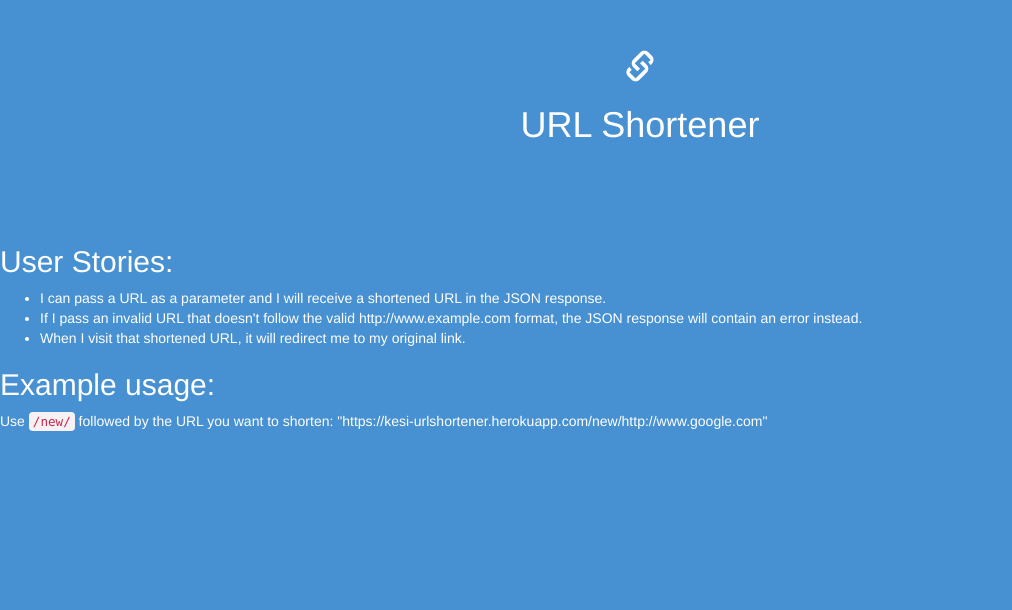
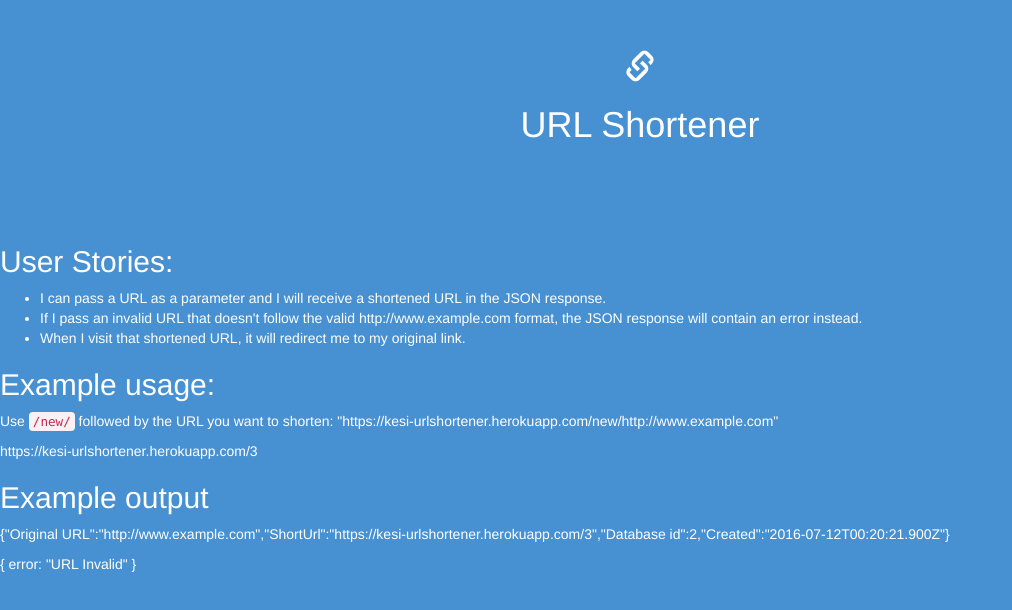
Before and after one commit to kesi2k/URL_shortener, a website: page views/index.html in a window 1280 px wide. Shown: the whole page, without its empty margins (0-1012 px from the left). Drawn offline with nearby package versions, Linux system fonts and the light colour scheme.

Commit message:
Updated user interface pages

```diff
--- a/views/index.html
+++ b/views/index.html
@@ -25,7 +25,12 @@
                             </ul>
 
                             <h2>Example usage:</h2>
-                            <p>Use <code>/new/</code> followed by the URL you want to shorten: "https://kesi-urlshortener.herokuapp.com/new/http://www.google.com"</p>
+                            <p>Use <code>/new/</code> followed by the URL you want to shorten: "https://kesi-urlshortener.herokuapp.com/new/http://www.example.com"</p>
+                            <p>https://kesi-urlshortener.herokuapp.com/3</p>
+                            <h2>Example output</h2>
+                            <p>{"Original URL":"http://www.example.com","ShortUrl":"https://kesi-urlshortener.herokuapp.com/3","Database id":2,"Created":"2016-07-12T00:20:21.900Z"}</p>
+                            <p>{ error: "URL Invalid" }</p>
+
                                 <a href=""></a>
                 </div>
       </div>
```
Also changed, not shown: README.md.
